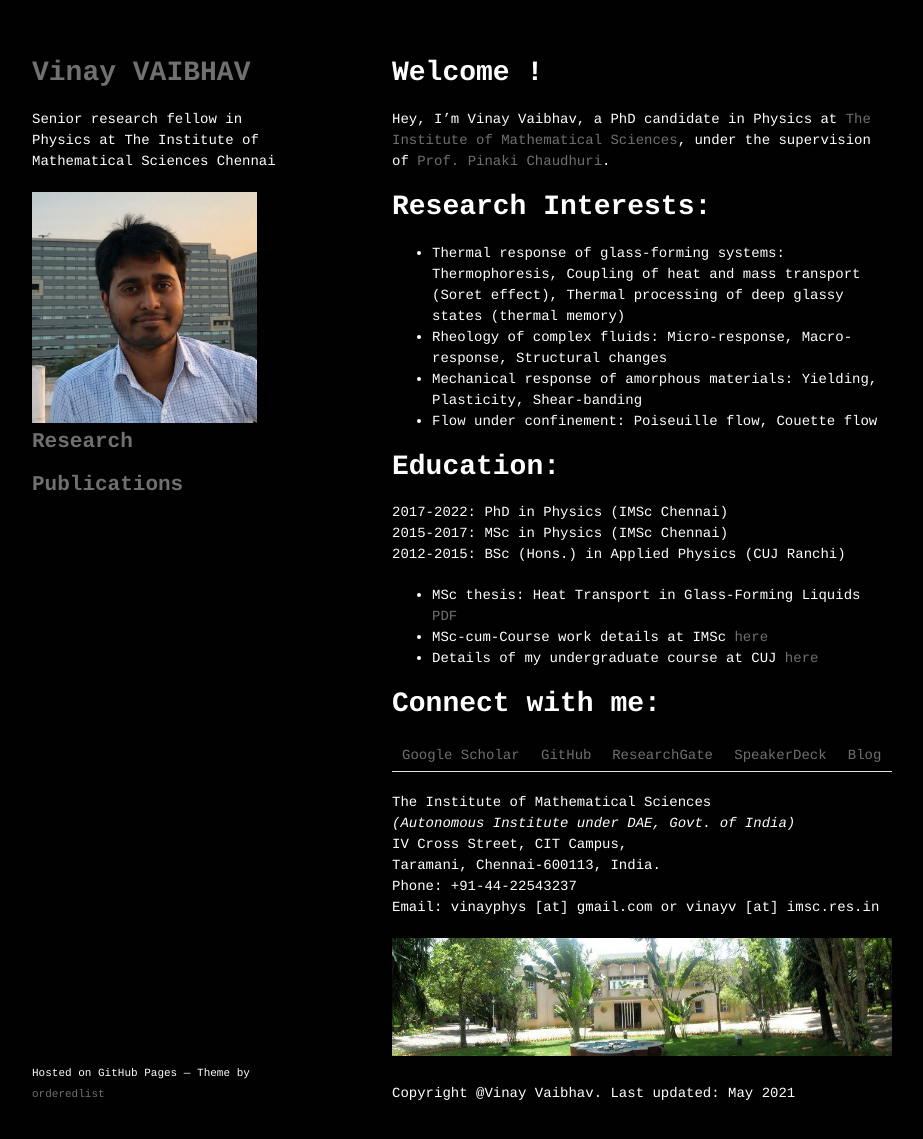
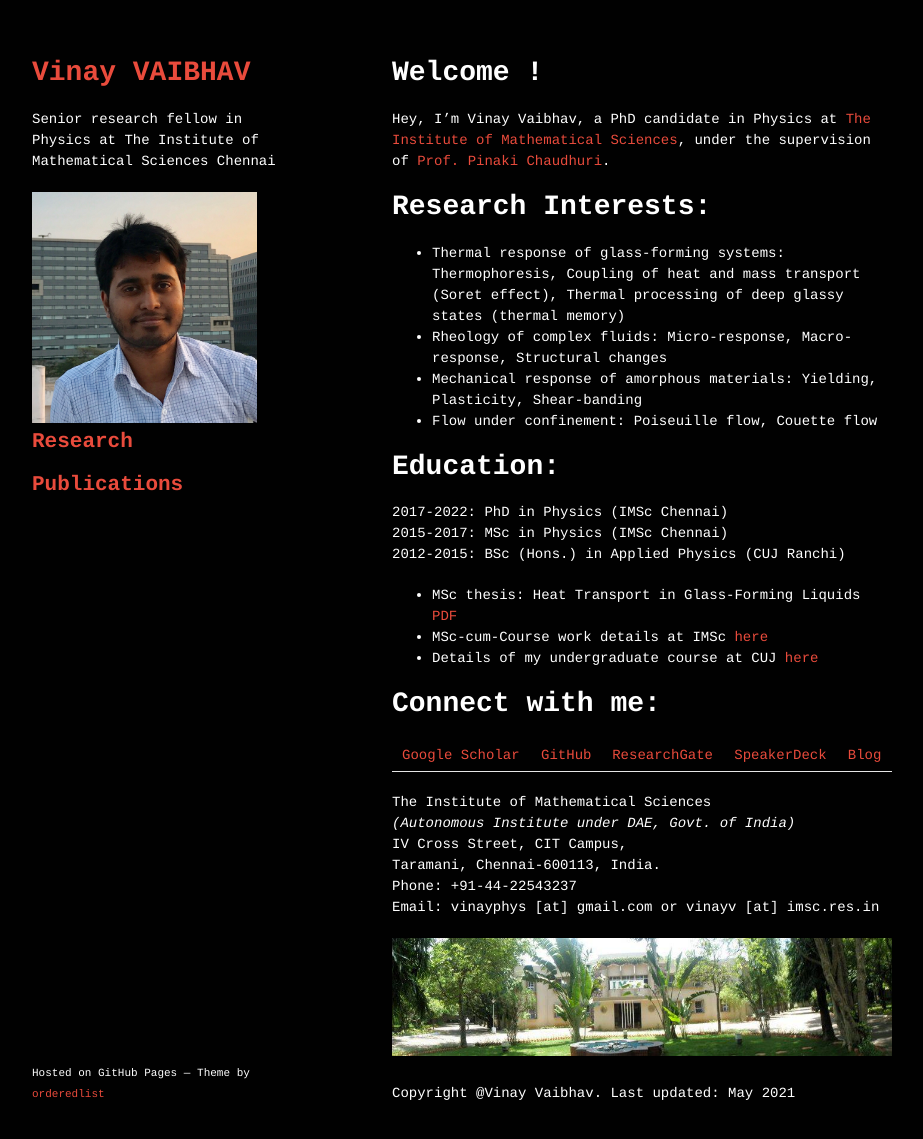
Before and after one commit to vinayphys/vinayphys.github.io, a Jekyll site: the page built from index.md, in a window 1280 px wide and 1174 px high. Shown: the top 1139 px of the window, without its empty margins (178-1101 px from the left). Built offline with Jekyll 4.4.1, drawn with Linux system fonts in a browser that asks for light colours; our own code applies the rules of GitHub Pages for plain Markdown files; a script that is not in the unit is left out.

Commit message:
Update styles.css

```diff
--- a/stylesheets/styles.css
+++ b/stylesheets/styles.css
@@ -26,22 +26,22 @@
 }
 
 h2 {
-  color:#414141;
+  color:#E94B3CFF;
   font-weight: "bold";
 }
 
 h3, h4, h5, h6 {
-  color:#494949;
+  color:#E94B3CFF;
   font-weight: "bold";
 }
 
 a {
-  color:#707070;
+  color:#E94B3CFF;
   text-decoration:none;
 }
 
 a:hover {
-  color:#505050;
+  color:#E94B3CFF;
 }
 
 a small {
```
